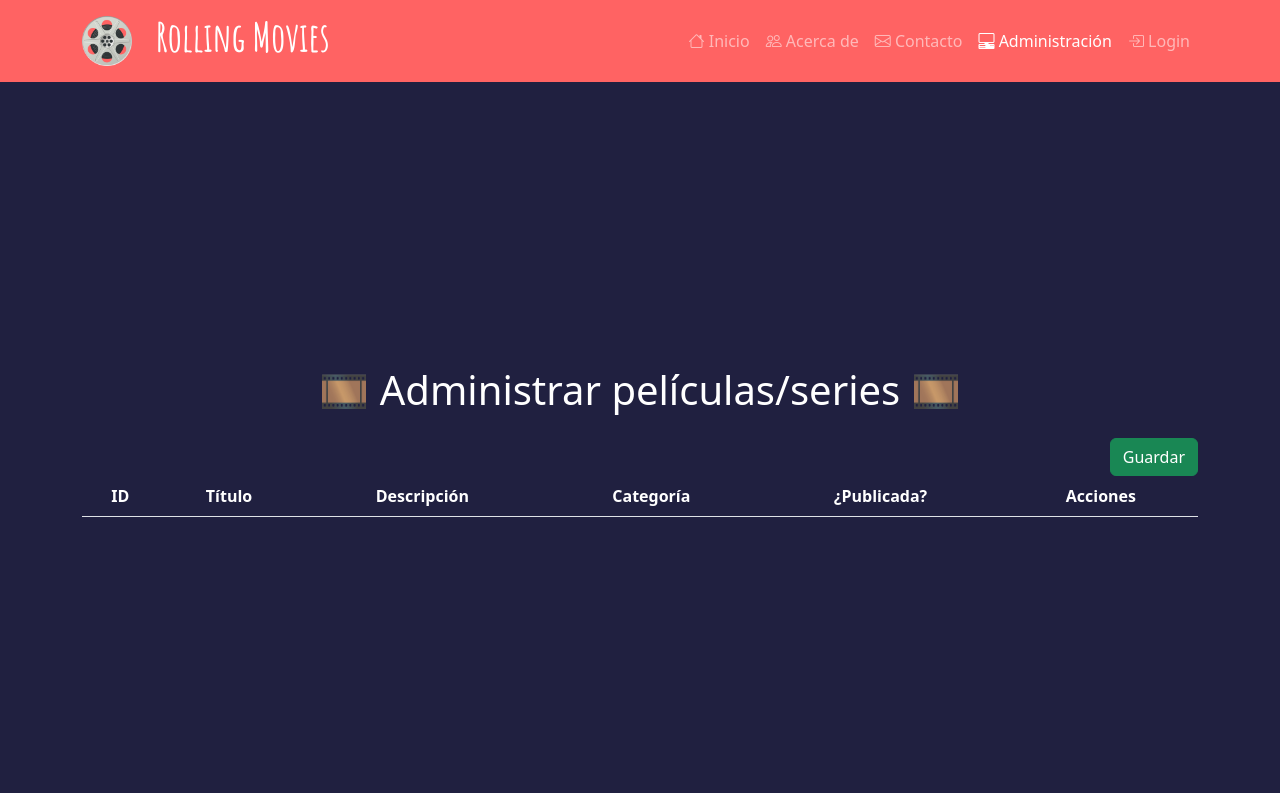
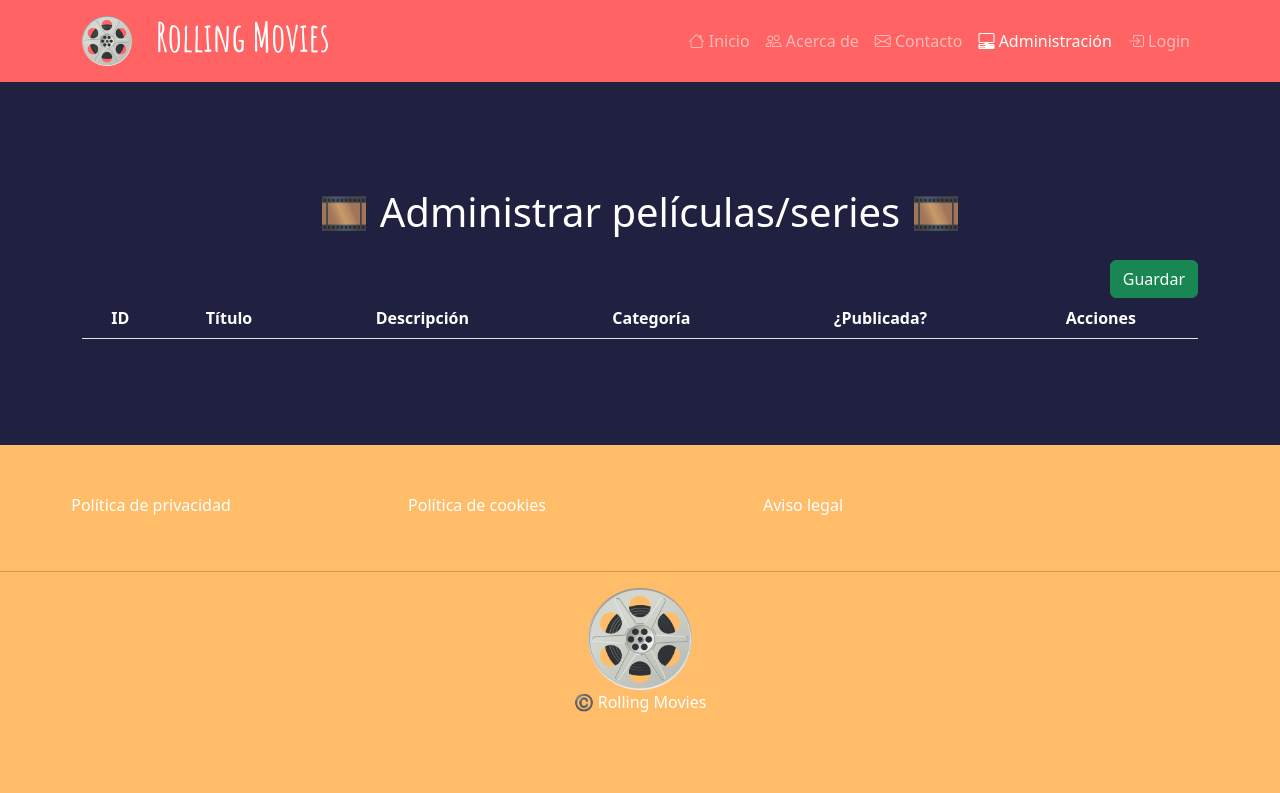
Before and after one commit to N4choCM/rollingMovies, a plain HTML site: page pages/administracion/administracion.html in a window 1280 px wide. Drawn offline with nearby package versions, Linux system fonts and the light colour scheme.

Commit message:
CRUD ADMIN done and footer almost done!

```diff
--- a/global.css
+++ b/global.css
@@ -13,3 +13,67 @@
 body{
     background-color: #202040 !important;
 }
+
+.footer {
+  background-color: #FFBD69;
+  padding: 10px 0px;
+}
+
+.footer .row {
+  min-height: 100px;
+  text-align: center;
+}
+
+.footer-items {
+  text-decoration: none;
+  color: white;
+}
+
+.footer-items:hover {
+  color: rgb(169, 166, 166);
+}
+
+#facebook{
+  color: black;
+}
+
+#facebook:hover{
+  color: #4267B2;
+}
+
+#instagram{
+  color: black;
+}
+
+#instagram:hover{
+  color: #405DE6;
+}
+
+#twitter{
+  color: black;
+}
+
+#twitter:hover{
+  color: #1DA1F2;
+}
+
+#logo-footer{
+  margin-left: auto;
+  margin-right: auto;
+  width: 25vw;
+  height: 20vw;
+}
+
+#logo-footer-md{
+  margin-left: auto;
+  margin-right: auto;
+  width: 20vw;
+  height: 15vw;
+}
+
+#logo-footer-lg{
+  margin-left: auto;
+  margin-right: auto;
+  width: 10vw;
+  height: 8vw;
+}
--- a/pages/administracion/administracion.html
+++ b/pages/administracion/administracion.html
@@ -102,8 +102,41 @@ tabindex="0">
         </div>
       </div>
     </main>
-    <footer></footer>
-    <div
+    <footer class="footer">
+      <div class=".container">
+        <div class="row align-items-center">
+          <div class="col-12 col-md mt-2 mt-md-0">
+            <a class="footer-items" href="/pages/error404.html">Política de privacidad</a>
+          </div>
+          <div class="col-12 col-md">
+            <a class="footer-items" href="/pages/error404.html">Política de cookies</a>
+          </div>
+          <div class="col-12 col-md mb-3 mb-md-0">
+            <a class="footer-items" href="/pages/error404.html">Aviso legal</a>
+          </div>
+          <div class="col-12 col-md">
+            <a id="facebook" href="https://www.facebook.com/ruben.ruzafa" target="_blank"><i
+                class="fa fa-facebook-square fa-3x me-3" aria-hidden="true"></i></a>
+            <a id="instagram" href="https://www.instagram.com/rubenruzafa/" target="_blank"><i
+                class="fa fa-instagram fa-3x me-3" aria-hidden="true"></i></a>
+            <a id="twitter" href="https://twitter.com/rubenruzafa?lang=es" target="_blank"><i
+                class="fa fa-twitter-square fa-3x" aria-hidden="true"></i></a>
+          </div>
+        </div>
+        <hr>
+        <div class="row d-md-none">
+          <img id="logo-footer" src="/assets/logo.png" alt="">
+        </div>
+        <div class="row d-none d-md-block d-lg-none">
+          <img id="logo-footer-md" src="/assets/logo.png" alt="">
+        </div>
+        <div class="row d-none d-lg-block">
+          <img id="logo-footer-lg" src="/assets/logo.png" alt="">
+        </div>
+        <div class="row text-white">
+          <p>©️ Rolling Movies</p>
+        </div>
+    </footer>    <div
       class="modal fade"
       id="movieModalCreate"
       tabindex="-1"
```
Also changed, not shown: global.js (+1 -31 lines), index.js (+22 -0 lines).
